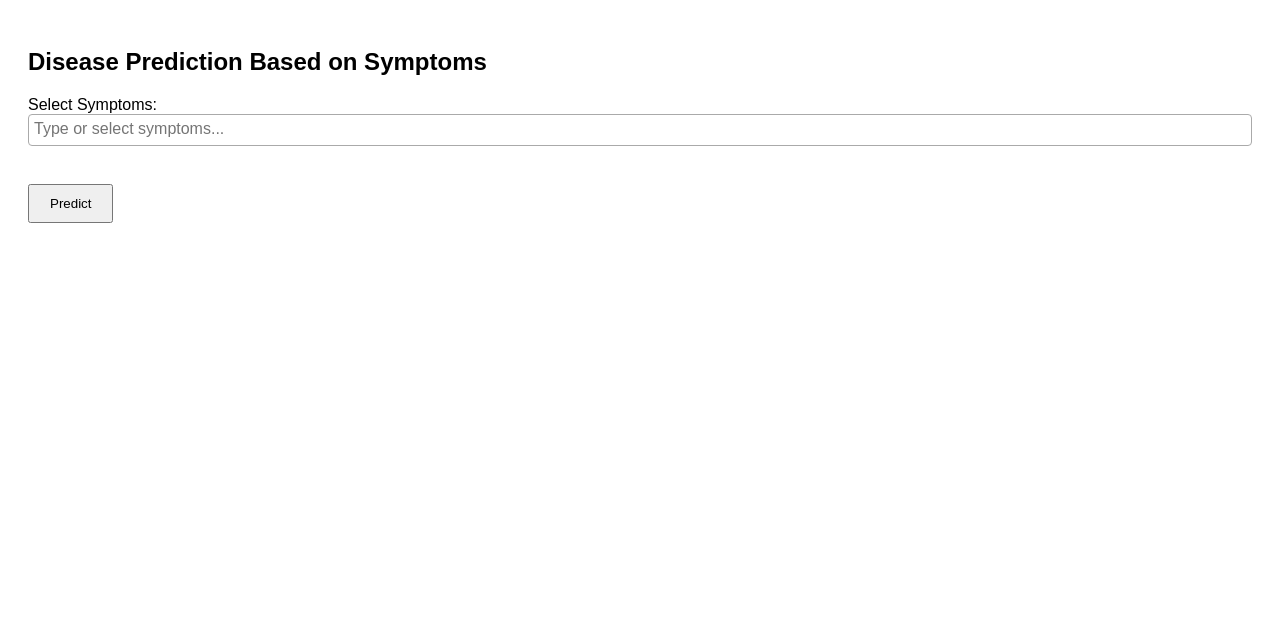
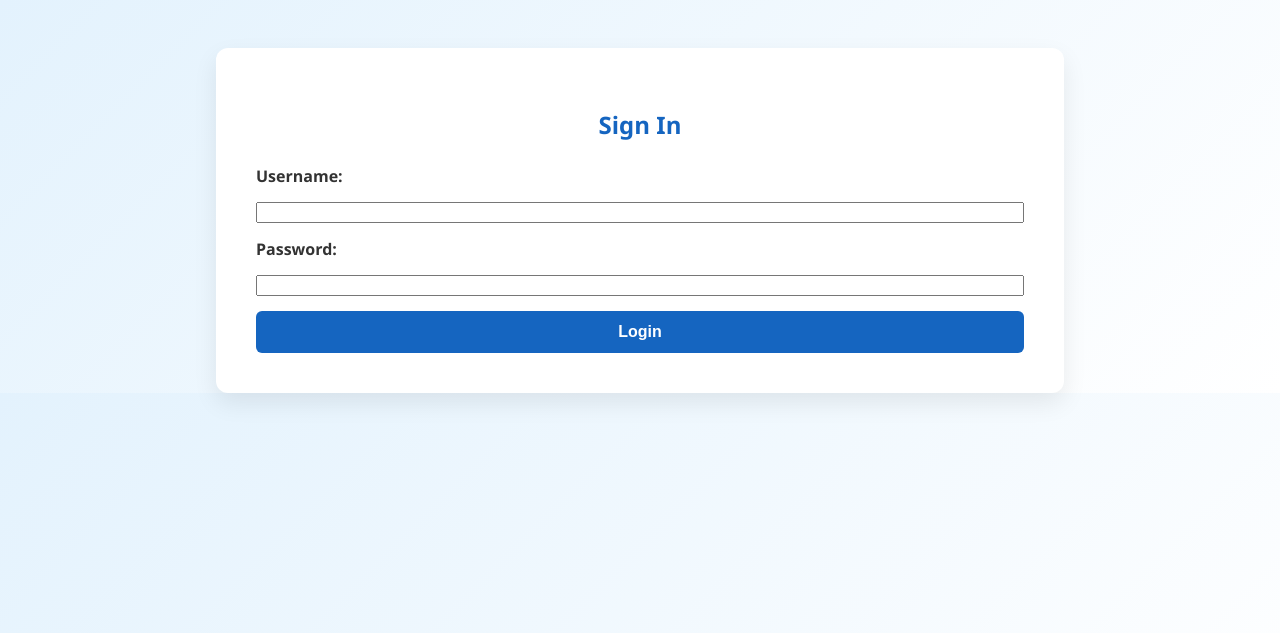
Before and after one commit to sai-snehacm/disease-predictor, a Flask app: page / in a window 1280 px wide. Shown: the top 633 px of the page. Run offline with Flask 3, Linux system fonts and the light colour scheme; parts of the project's set-up code (start-up, migrations or seed data) failed here and were passed over; some libraries are stand-ins or nearby versions.

Commit message:
Initial commit

```diff
--- a/app.py
+++ b/app.py
@@ -1,56 +1,101 @@
-from flask import Flask, render_template, request
+from flask import Flask, render_template, request, redirect, url_for, session, make_response
 import joblib
 import pandas as pd
+from xhtml2pdf import pisa
+from io import BytesIO
+
 
 app = Flask(__name__)
+app.secret_key = "mysecretkey"  # Required for sessions
 
-# Load model and helper objects
+# Dummy user database
+users = {"admin": "password123"}
+
+# Load model and helpers
 model = joblib.load("model.pkl")
 le = joblib.load("label_encoder.pkl")
-symptom_list = joblib.load("symptom_list.pkl")  # Full symptom list used in training
-
-# Load disease information
+symptom_list = joblib.load("symptom_list.pkl")
 desc_df = pd.read_csv("symptom_Description.csv")
 precaution_df = pd.read_csv("symptom_precaution.csv")
 
+# ---------------------- Routes ----------------------
+
 @app.route("/", methods=["GET", "POST"])
-def index():
-    prediction = ""
-    description = ""
-    precautions = []
+def login():
+    if request.method == "POST":
+        username = request.form["username"]
+        password = request.form["password"]
+        if username in users and users[username] == password:
+            session["user"] = username
+            return redirect(url_for("predict"))
+        else:
+            return render_template("login.html", error="Invalid credentials")
+    return render_template("login.html")
+
+@app.route("/predict", methods=["GET", "POST"])
+def predict():
+    if "user" not in session:
+        return redirect(url_for("login"))
 
     if request.method == "POST":
         selected_symptoms = request.form.getlist("symptoms")
 
         if selected_symptoms:
-            # Create binary input vector (1 if symptom is selected, else 0)
             input_vector = [1 if symptom in selected_symptoms else 0 for symptom in symptom_list]
+            proba = model.predict_proba([input_vector])[0]
+            pred_index = proba.argmax()
+            prediction = le.inverse_transform([pred_index])[0]
+            confidence = round(proba[pred_index] * 100, 2)
 
-            # Model prediction
-            pred = model.predict([input_vector])[0]
-            prediction = le.inverse_transform([pred])[0]
+            desc_row = desc_df[desc_df["Disease"].str.lower() == prediction.lower()]
+            description = desc_row.iloc[0]["Description"] if not desc_row.empty else "No description available."
 
-            # Get disease description
-            desc_row = desc_df[desc_df["Disease"].str.lower() == prediction.lower()]
-            if not desc_row.empty:
-                description = desc_row.iloc[0]["Description"]
-            else:
-                description = "No description available."
+            precaution_row = precaution_df[precaution_df["Disease"].str.lower() == prediction.lower()]
+            precautions = precaution_row.iloc[0][1:].dropna().tolist() if not precaution_row.empty else []
 
-            # Get disease precautions
-            precaution_row = precaution_df[precaution_df["Disease"].str.lower() == prediction.lower()]
-            if not precaution_row.empty:
-                precautions = precaution_row.iloc[0][1:].dropna().tolist()
-            else:
-                precautions = ["No specific precautions found."]
-        else:
-            prediction = "Please select at least one symptom."
+            # Save result to session for report
+            session["report"] = {
+                "prediction": prediction,
+                "confidence": confidence,
+                "description": description,
+                "precautions": precautions,
+                "symptoms": selected_symptoms
+            }
 
-    return render_template("index.html",
-                           symptoms=symptom_list,
-                           prediction=prediction,
-                           description=description,
-                           precautions=precautions)
+            return redirect(url_for("report"))
+
+    return render_template("predict.html", symptoms=symptom_list)
+
+@app.route("/report")
+def report():
+    if "user" not in session or "report" not in session:
+        return redirect(url_for("login"))
+    return render_template("report.html", data=session["report"])
+@app.route("/download")
+def download():
+    if "user" not in session or "report" not in session:
+        return redirect(url_for("login"))
+
+    # Render HTML from report template
+    html = render_template("report.html", data=session["report"], download_mode=True)
+
+    # Convert HTML to PDF
+    pdf = BytesIO()
+    pisa.CreatePDF(BytesIO(html.encode("utf-8")), dest=pdf)
+
+    # Send PDF as response
+    response = make_response(pdf.getvalue())
+    response.headers['Content-Type'] = 'application/pdf'
+    response.headers['Content-Disposition'] = 'attachment; filename=prediction_report.pdf'
+    return response
+
+
+@app.route("/logout")
+def logout():
+    session.clear()
+    return redirect(url_for("login"))
+
+# ---------------------- Run App ----------------------
 
 if __name__ == "__main__":
     app.run(debug=True)
--- a/static/style.css
+++ b/static/style.css
@@ -1,138 +1,89 @@
-<!DOCTYPE html>
-<html>
-<head>
-    <title>Disease Predictor</title>
-    <style>
+/* Base Styles */
 body {
     font-family: 'Segoe UI', Tahoma, Geneva, Verdana, sans-serif;
-            background: #f0f2f5;
+    background: linear-gradient(135deg, #e3f2fd, #ffffff);
     margin: 0;
-            padding: 20px;
+    padding: 0;
     color: #333;
 }
 
+/* Main container card */
 .container {
-            max-width: 800px;
+    width: 60%;
     margin: auto;
-            padding: 30px;
-            background: #ffffff;
+    background-color: #ffffff;
+    padding: 2.5rem;
+    margin-top: 3rem;
+    box-shadow: 0 10px 25px rgba(0, 0, 0, 0.08);
     border-radius: 12px;
-            box-shadow: 0 4px 12px rgba(0,0,0,0.1);
+    transition: transform 0.3s ease;
 }
 
+.container:hover {
+    transform: translateY(-4px);
+}
+
+/* Heading */
 h2 {
     text-align: center;
-            color: #2c3e50;
-            margin-bottom: 30px;
+    color: #1565c0;
+    margin-bottom: 1.5rem;
 }
 
+/* Form styling */
 form {
-            margin-bottom: 30px;
+    display: flex;
+    flex-direction: column;
+    gap: 15px;
 }
 
-        .checkbox-grid {
-            display: grid;
-            grid-template-columns: repeat(auto-fill, minmax(200px, 1fr));
-            gap: 10px;
+label {
+    font-weight: 600;
 }
 
-        .checkbox-grid label {
-            display: flex;
-            align-items: center;
-            padding: 8px;
-            background: #ecf0f1;
+/* Button styling */
+button {
+    padding: 12px 20px;
+    background-color: #1565c0;
+    color: white;
+    border: none;
     border-radius: 6px;
+    font-weight: bold;
+    font-size: 16px;
     cursor: pointer;
-            transition: background 0.2s ease;
-        }
-
-        .checkbox-grid label:hover {
-            background: #d0e4f1;
-        }
-
-        .checkbox-grid input {
-            margin-right: 10px;
-        }
-
-        button {
-            display: block;
-            background-color: #3498db;
-            color: white;
-            padding: 12px 20px;
-            border: none;
-            border-radius: 8px;
-            cursor: pointer;
-            font-size: 16px;
-            margin: 20px auto 0;
+    transition: background-color 0.3s ease;
 }
 
 button:hover {
-            background-color: #2980b9;
+    background-color: #0d47a1;
 }
 
-        h3 {
-            color: #27ae60;
-            text-align: center;
-            margin-top: 40px;
+/* Result box styling */
+.result {
+    margin-top: 25px;
+    padding: 20px;
+    background-color: #e8f5e9;
+    border-left: 6px solid #2e7d32;
+    border-radius: 8px;
+    animation: fadeIn 0.4s ease;
 }
 
-        p, ul {
-            font-size: 16px;
-            line-height: 1.6;
+.result p {
+    margin: 8px 0;
 }
 
-        ul {
-            padding-left: 20px;
+/* Precautions list */
+.result ul {
+    margin: 10px 0 0 20px;
+    padding-left: 0;
 }
 
-        .message {
-            text-align: center;
-            color: red;
-            margin-top: 20px;
-            font-weight: bold;
+.result ul li {
+    margin-bottom: 6px;
 }
 
-        footer {
-            text-align: center;
-            margin-top: 40px;
-            font-size: 14px;
-            color: #999;
+/* Animations */
+@keyframes fadeIn {
+    from { opacity: 0; transform: translateY(10px); }
+    to { opacity: 1; transform: translateY(0); }
 }
-    </style>
-</head>
-<body>
-    <div class="container">
-        <h2>Disease Prediction Based on Symptoms</h2>
-        <form method="POST">
-            <div class="checkbox-grid">
-                {% for symptom in symptoms %}
-                    <label>
-                        <input type="checkbox" name="symptoms" value="{{ symptom }}">
-                        {{ symptom }}
-                    </label>
-                {% endfor %}
-            </div>
-            <button type="submit">Predict</button>
-        </form>
-
-        {% if prediction == "Please select at least one symptom." %}
-            <div class="message">{{ prediction }}</div>
-        {% elif prediction %}
-            <h3>Predicted Disease: {{ prediction }}</h3>
-            <p><strong>Description:</strong> {{ description }}</p>
-            {% if precautions %}
-                <p><strong>Precautions:</strong></p>
-                <ul>
-                    {% for p in precautions %}
-                        <li>{{ p }}</li>
-                    {% endfor %}
-                </ul>
-            {% endif %}
-        {% endif %}
-
-        <footer>
-            &copy; 2025 Disease Predictor | Sneha CM
-        </footer>
-    </div>
-</body>
-</html>
--- a/templates/index.html
+++ /dev/null
@@ -1,65 +0,0 @@
-<!DOCTYPE html>
-<html>
-<head>
-    <title>Disease Predictor</title>
-
-    <!-- ✅ Select2 CSS -->
-    <link href="https://cdn.jsdelivr.net/npm/select2@4.1.0-rc.0/dist/css/select2.min.css" rel="stylesheet" />
-    <style>
-        body {
-            font-family: Arial, sans-serif;
-            padding: 20px;
-        }
-
-        select {
-            width: 100%;
-            padding: 10px;
-        }
-
-        button {
-            margin-top: 20px;
-            padding: 10px 20px;
-        }
-    </style>
-</head>
-<body>
-    <h2>Disease Prediction Based on Symptoms</h2>
-
-    <form method="POST">
-        <!-- ✅ Modern Multi-Select Dropdown -->
-        <label for="symptoms">Select Symptoms:</label><br>
-        <select class="js-example-basic-multiple" name="symptoms" multiple="multiple">
-            {% for symptom in symptoms %}
-                <option value="{{ symptom }}">{{ symptom }}</option>
-            {% endfor %}
-        </select>
-        <br><br>
-        <button type="submit">Predict</button>
-    </form>
-
-    {% if prediction %}
-        <h3>Predicted Disease: {{ prediction }}</h3>
-        <p><strong>Description:</strong> {{ description }}</p>
-        {% if precautions %}
-            <p><strong>Precautions:</strong></p>
-            <ul>
-                {% for p in precautions %}
-                    <li>{{ p }}</li>
-                {% endfor %}
-            </ul>
-        {% endif %}
-    {% endif %}
-
-    <!-- ✅ jQuery + Select2 JS -->
-    <script src="https://code.jquery.com/jquery-3.6.0.min.js"></script>
-    <script src="https://cdn.jsdelivr.net/npm/select2@4.1.0-rc.0/dist/js/select2.min.js"></script>
-    <script>
-        $(document).ready(function() {
-            $('.js-example-basic-multiple').select2({
-                placeholder: "Type or select symptoms...",
-                allowClear: true
-            });
-        });
-    </script>
-</body>
-</html>
--- /dev/null
+++ b/templates/login.html
@@ -0,0 +1,17 @@
+<!DOCTYPE html>
+<html>
+<head><title>Login</title><link rel="stylesheet" href="{{ url_for('static', filename='style.css') }}"></head>
+<body>
+<div class="container">
+    <h2>Sign In</h2>
+    <form method="POST">
+        <label>Username:</label>
+        <input type="text" name="username" required>
+        <label>Password:</label>
+        <input type="password" name="password" required>
+        <button type="submit">Login</button>
+        {% if error %}<p style="color: red;">{{ error }}</p>{% endif %}
+    </form>
+</div>
+</body>
+</html>
```
Also changed, not shown: templates/predict.html (added, +99 -0 lines), templates/report.html (added, +51 -0 lines), train_model.py (+17 -53 lines). Lines whose indentation alone changed are shown as unchanged.
